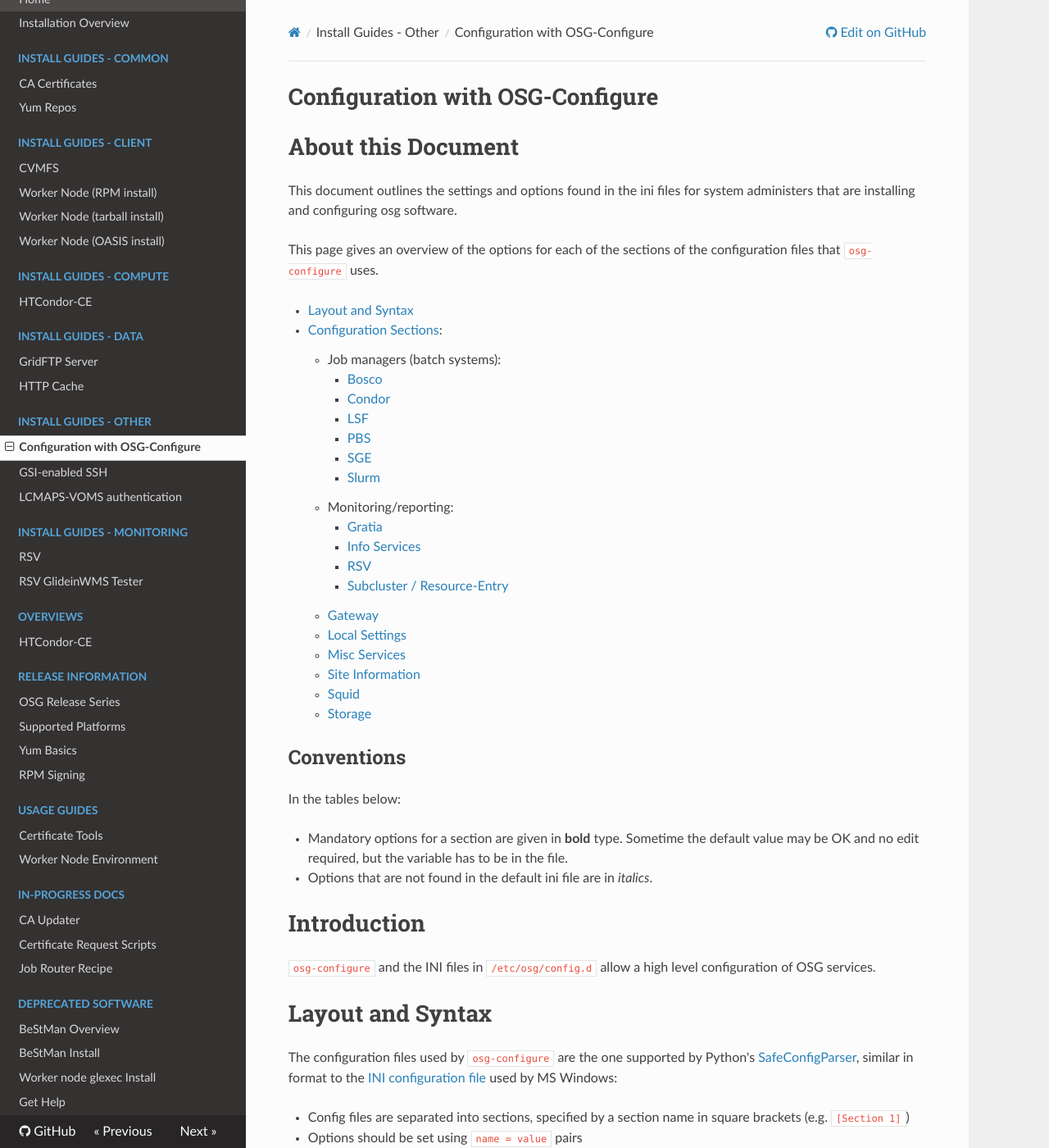
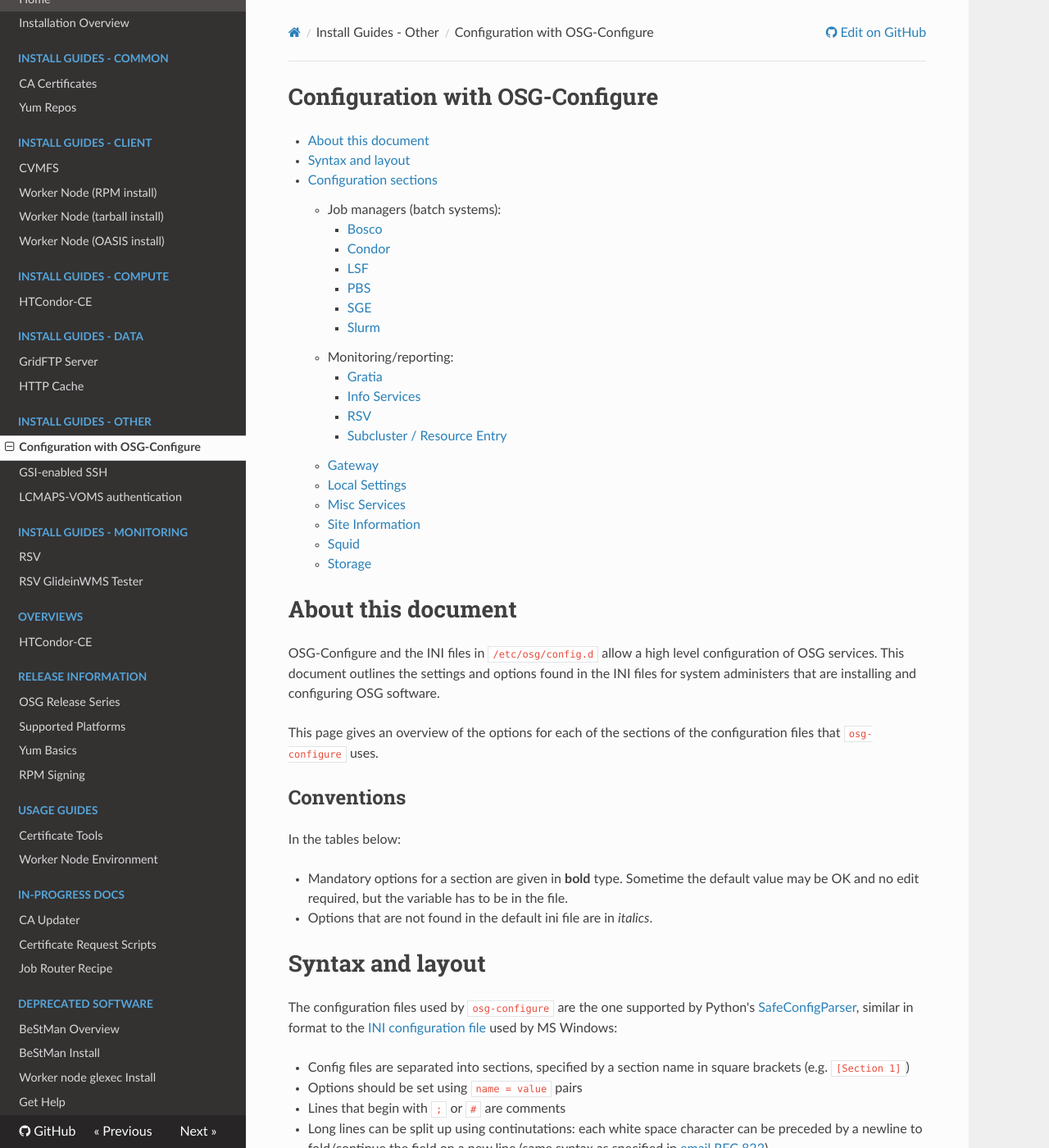
Before and after one commit to osg-htc/docs, an MkDocs documentation site: the page built from docs/other/configuration-with-osg-configure.md, in a window 1280 px wide and 1400 px high. Shown: the whole window at 82% size. Built offline with MkDocs 1.6.1, drawn with Linux system fonts in a browser that asks for light colours; nearby versions of some CDN libraries; old or Windows-style settings are respelled for this version of MkDocs; some of the changed lines change nothing that is shown; some of the changed text lies outside the part shown.

Commit message:
Section and TOC tweaks

```diff
--- a/docs/other/configuration-with-osg-configure.md
+++ b/docs/other/configuration-with-osg-configure.md
@@ -1,16 +1,9 @@
 Configuration with OSG-Configure
 ================================
 
-
-About this Document
-===================
-
-This document outlines the settings and options found in the ini files for system administers that are installing and configuring osg software.
-
-This page gives an overview of the options for each of the sections of the configuration files that `osg-configure` uses.
-
--   [Layout and Syntax](#layout-and-syntax)
--   [Configuration Sections](#configuration-sections):
+-   [About this document](#about-this-document)
+-   [Syntax and layout](#syntax-and-layout)
+-   [Configuration sections](#configuration-sections)
     -   Job managers (batch systems):
         -   [Bosco](#bosco)
         -   [Condor](#condor)
@@ -22,13 +15,23 @@
         -   [Gratia](#gratia)
         -   [Info Services](#info-services)
         -   [RSV](#rsv)
-        -   [Subcluster / Resource-Entry](#subcluster-resource-entry)
+        -   [Subcluster / Resource Entry](#subcluster-resource-entry)
     -   [Gateway](#gateway)
     -   [Local Settings](#local-settings)
     -   [Misc Services](#misc-services)
     -   [Site Information](#site-information)
     -   [Squid](#squid)
     -   [Storage](#storage)
+
+
+About this document
+===================
+
+OSG-Configure and the INI files in `/etc/osg/config.d` allow a high level configuration of OSG services.
+This document outlines the settings and options found in the INI files for system administers that are installing and configuring OSG software.
+
+This page gives an overview of the options for each of the sections of the configuration files that `osg-configure` uses.
+
 
 
 Conventions
@@ -39,13 +42,9 @@
 -   Mandatory options for a section are given in **bold** type. Sometime the default value may be OK and no edit required, but the variable has to be in the file.
 -   Options that are not found in the default ini file are in *italics*.
 
-Introduction
-============
-
-`osg-configure` and the INI files in `/etc/osg/config.d` allow a high level configuration of OSG services.
 
 
-Layout and Syntax
+Syntax and layout
 =================
 
 The configuration files used by `osg-configure` are the one supported by Python's [SafeConfigParser](http://docs.python.org/library/configparser.html), similar in format to the [INI configuration file](http://en.wikipedia.org/wiki/INI_file) used by MS Windows:
@@ -74,17 +73,18 @@
     You will need to be careful when naming variables in order to avoid an
     infinite loop when resolving the variable substitution.
 
-Options and settings
-====================
+Special Settings
+----------------
 
 If a setting is set to UNAVAILABLE or DEFAULT or left blank, osg-configure will try to use a sensible default for setting if possible.
 
-Ignore setting
---------------
+### Ignore setting
 
 The `enabled` option, specifying whether a service is enabled or not, is a boolean but also accepts `Ignore` as a possible value. Using Ignore, results in the service associated with the section being ignored entirely (and any configuration is skipped). This differs from using `False` (or the `%(disabled)s` variable), because using `False` results in the service associated with the section being disabled. `osg-configure` will not change the configuration of the service if the `enabled` is set to `Ignore`.
 
 This is useful, if you have a complex configuration for a given that can't be set up using the ini configuration files. You can manually configure that service by hand editing config files, manually start/stop the service and then use the `Ignore` setting so that `osg-configure` does not alter the service's configuration and status.
+
+
 
 
 Configuration sections
```
